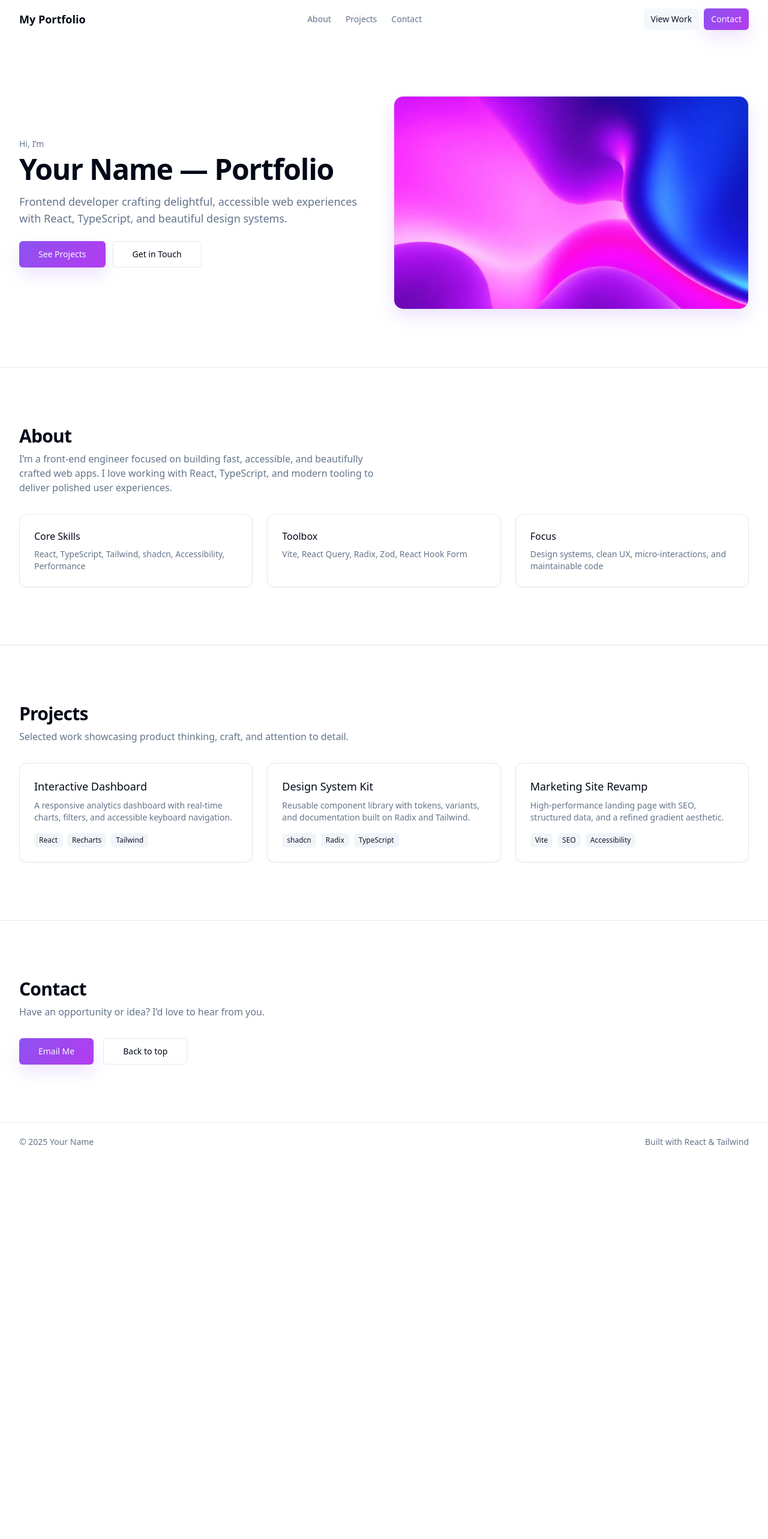
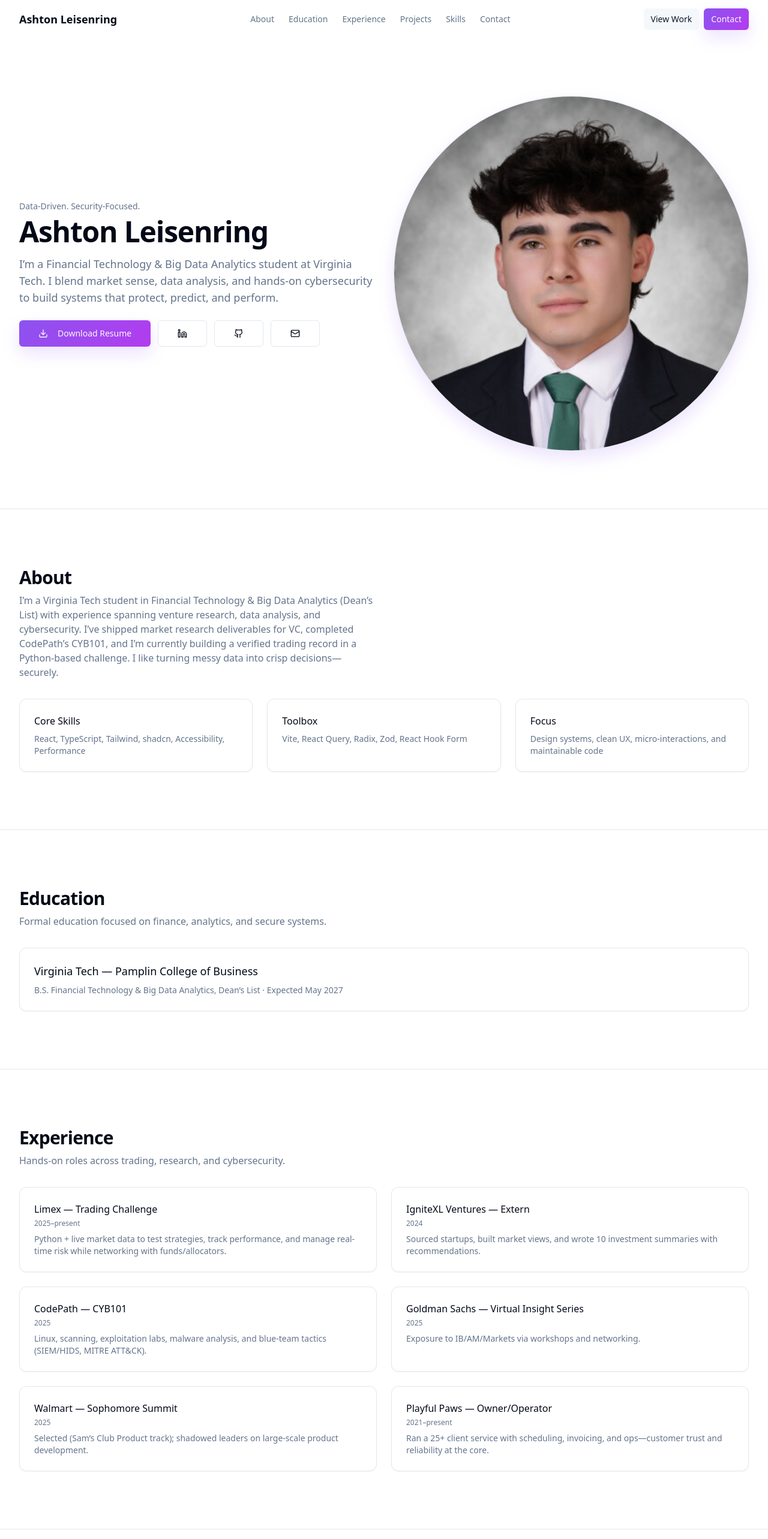
Before and after one commit to AshtonLeisenring/Portfolio, a React (Vite) app: page / in a window 1280 px wide. Shown: the top 2566 px of the page at 60% size. Before the commit the page ends 1936 px from the top, so only its background shows below. Built offline with nearby package versions, Linux system fonts and the light colour scheme.

Commit message:
Update portfolio with user content
Personalize the portfolio with the user's name, role, and project details. Include the user's headshot in the hero section and display their phone number publicly. Add links to GitHub repositories for each project and a URL for the user's resume.

```diff
--- a/src/components/sections/About.tsx
+++ b/src/components/sections/About.tsx
@@ -5,7 +5,7 @@ const About = () => {
         <header className="mb-8">
           <h2 className="text-3xl font-semibold tracking-tight">About</h2>
           <p className="mt-2 text-muted-foreground max-w-prose">
-            I’m a front-end engineer focused on building fast, accessible, and beautifully crafted web apps. I love working with React, TypeScript, and modern tooling to deliver polished user experiences.
+            I’m a Virginia Tech student in Financial Technology & Big Data Analytics (Dean’s List) with experience spanning venture research, data analysis, and cybersecurity. I’ve shipped market research deliverables for VC, completed CodePath’s CYB101, and I’m currently building a verified trading record in a Python-based challenge. I like turning messy data into crisp decisions—securely.
           </p>
         </header>
         <div className="grid gap-6 md:grid-cols-3">
--- a/src/components/sections/Contact.tsx
+++ b/src/components/sections/Contact.tsx
@@ -1,7 +1,7 @@
 import { Button } from "@/components/ui/button";
 
 const Contact = () => {
-  const email = "you@example.com";
+  const email = "ashton.leisenring@outlook.com";
   return (
     <section id="contact" className="border-t">
       <div className="container mx-auto py-16 md:py-24">
@@ -11,13 +11,19 @@ const Contact = () => {
             Have an opportunity or idea? I’d love to hear from you.
           </p>
         </header>
+        <div className="flex flex-col gap-4">
           <div className="flex flex-wrap items-center gap-4">
             <Button asChild variant="hero" size="lg">
               <a href={`mailto:${email}`} aria-label="Send email">Email Me</a>
             </Button>
             <Button asChild variant="outline" size="lg">
-            <a href="#home">Back to top</a>
+              <a href="https://www.linkedin.com/in/ashtonleisenring" target="_blank" rel="noopener">LinkedIn</a>
             </Button>
+            <Button asChild variant="outline" size="lg">
+              <a href="tel:+18143238370" aria-label="Call Ashton">Call</a>
+            </Button>
+          </div>
+          <p className="text-sm text-muted-foreground">Phone: (814)-323-8370 · Location: Aldie, VA</p>
         </div>
       </div>
     </section>
--- /dev/null
+++ b/src/components/sections/Education.tsx
@@ -0,0 +1,18 @@
+const Education = () => {
+  return (
+    <section id="education" className="border-t">
+      <div className="container mx-auto py-16 md:py-24">
+        <header className="mb-8">
+          <h2 className="text-3xl font-semibold tracking-tight">Education</h2>
+          <p className="mt-2 text-muted-foreground max-w-prose">Formal education focused on finance, analytics, and secure systems.</p>
+        </header>
+        <article className="rounded-xl border bg-card p-6 text-card-foreground shadow-sm">
+          <h3 className="text-lg font-medium">Virginia Tech — Pamplin College of Business</h3>
+          <p className="mt-2 text-sm text-muted-foreground">B.S. Financial Technology & Big Data Analytics, Dean’s List · Expected May 2027</p>
+        </article>
+      </div>
+    </section>
+  );
+};
+
+export default Education;
--- /dev/null
+++ b/src/components/sections/Experience.tsx
@@ -0,0 +1,61 @@
+const Experience = () => {
+  const roles = [
+    {
+      company: "Limex — Trading Challenge",
+      time: "2025–present",
+      desc:
+        "Python + live market data to test strategies, track performance, and manage real-time risk while networking with funds/allocators.",
+    },
+    {
+      company: "IgniteXL Ventures — Extern",
+      time: "2024",
+      desc:
+        "Sourced startups, built market views, and wrote 10 investment summaries with recommendations.",
+    },
+    {
+      company: "CodePath — CYB101",
+      time: "2025",
+      desc:
+        "Linux, scanning, exploitation labs, malware analysis, and blue-team tactics (SIEM/HIDS, MITRE ATT&CK).",
+    },
+    {
+      company: "Goldman Sachs — Virtual Insight Series",
+      time: "2025",
+      desc: "Exposure to IB/AM/Markets via workshops and networking.",
+    },
+    {
+      company: "Walmart — Sophomore Summit",
+      time: "2025",
+      desc:
+        "Selected (Sam’s Club Product track); shadowed leaders on large-scale product development.",
+    },
+    {
+      company: "Playful Paws — Owner/Operator",
+      time: "2021–present",
+      desc:
+        "Ran a 25+ client service with scheduling, invoicing, and ops—customer trust and reliability at the core.",
+    },
+  ];
+
+  return (
+    <section id="experience" className="border-t">
+      <div className="container mx-auto py-16 md:py-24">
+        <header className="mb-8">
+          <h2 className="text-3xl font-semibold tracking-tight">Experience</h2>
+          <p className="mt-2 text-muted-foreground max-w-prose">Hands-on roles across trading, research, and cybersecurity.</p>
+        </header>
+        <div className="grid gap-6 md:grid-cols-2">
+          {roles.map((r) => (
+            <article key={r.company} className="rounded-xl border bg-card p-6 text-card-foreground shadow-sm">
+              <h3 className="font-medium">{r.company}</h3>
+              <p className="text-xs text-muted-foreground mt-1">{r.time}</p>
+              <p className="mt-2 text-sm text-muted-foreground">{r.desc}</p>
+            </article>
+          ))}
+        </div>
+      </div>
+    </section>
+  );
+};
+
+export default Experience;
--- a/src/components/sections/Hero.tsx
+++ b/src/components/sections/Hero.tsx
@@ -1,34 +1,47 @@
-import hero from "@/assets/hero-portfolio.jpg";
 import { Button } from "@/components/ui/button";
+import { Github, Linkedin, Mail, Download } from "lucide-react";
 
 const Hero = () => {
   return (
     <section id="home" className="relative overflow-hidden">
       <div className="container mx-auto grid gap-10 py-16 md:grid-cols-2 md:gap-8 md:py-24">
         <div className="flex flex-col justify-center text-left">
-          <p className="text-sm font-medium text-muted-foreground">Hi, I’m</p>
+          <p className="text-sm font-medium text-muted-foreground">Data-Driven. Security-Focused.</p>
           <h1 className="mt-2 text-4xl font-bold tracking-tight sm:text-5xl">
-            Your Name — Portfolio
+            Ashton Leisenring
           </h1>
           <p className="mt-4 text-lg text-muted-foreground max-w-prose">
-            Frontend developer crafting delightful, accessible web experiences
-            with React, TypeScript, and beautiful design systems.
+            I’m a Financial Technology & Big Data Analytics student at Virginia Tech. I blend market sense, data analysis, and hands-on cybersecurity to build systems that protect, predict, and perform.
           </p>
           <div className="mt-6 flex flex-wrap gap-3">
             <Button asChild variant="hero" size="lg">
-              <a href="#projects">See Projects</a>
+              <a href="/resume.pdf" target="_blank" rel="noopener" aria-label="Download resume">
+                <Download className="mr-2" /> Download Resume
+              </a>
             </Button>
             <Button asChild variant="outline" size="lg">
-              <a href="#contact">Get in Touch</a>
+              <a href="https://www.linkedin.com/in/ashtonleisenring" target="_blank" rel="noopener" aria-label="LinkedIn">
+                <Linkedin />
+              </a>
+            </Button>
+            <Button asChild variant="outline" size="lg">
+              <a href="https://github.com/AshtonLeisenring" target="_blank" rel="noopener" aria-label="GitHub">
+                <Github />
+              </a>
+            </Button>
+            <Button asChild variant="outline" size="lg">
+              <a href="mailto:ashton.leisenring@outlook.com" aria-label="Email">
+                <Mail />
+              </a>
             </Button>
           </div>
         </div>
         <div className="group relative">
           <div className="absolute -inset-10 -z-10 rounded-[2rem] opacity-60 blur-3xl [background:var(--gradient-hero)]" aria-hidden />
           <img
-            src={hero}
-            alt="Abstract hero illustration for portfolio in purple and indigo gradients"
-            className="w-full rounded-2xl border shadow-elegant transition-transform duration-500 ease-out group-hover:scale-[1.02]"
+            src="/lovable-uploads/6ed3f7b6-da22-4682-a59d-8cce46080148.png"
+            alt="Professional headshot portrait"
+            className="w-full rounded-full border shadow-elegant transition-transform duration-500 ease-out group-hover:scale-[1.02]"
             loading="lazy"
             decoding="async"
           />
--- a/src/components/sections/Projects.tsx
+++ b/src/components/sections/Projects.tsx
@@ -7,22 +7,46 @@ type Project = {
 
 const projects: Project[] = [
   {
-    title: "Interactive Dashboard",
+    title: "SSH Keys & Git Signing (CYB101)",
     description:
-      "A responsive analytics dashboard with real-time charts, filters, and accessible keyboard navigation.",
-    tags: ["React", "Recharts", "Tailwind"],
+      "Public/private keys for auth; OpenSSL file encryption/decryption; Git commit signing verification.",
+    tags: ["Linux", "SSH", "OpenSSL", "Git"],
+    link: "https://github.com/AshtonLeisenring/week2-ssh-keys",
   },
   {
-    title: "Design System Kit",
+    title: "Password Crack-a-thon",
     description:
-      "Reusable component library with tokens, variants, and documentation built on Radix and Tailwind.",
-    tags: ["shadcn", "Radix", "TypeScript"],
+      "Used John the Ripper with custom wordlists/rules/masks. Documented ethics + defense takeaways.",
+    tags: ["JtR", "Bash", "Regex"],
+    link: "https://github.com/AshtonLeisenring/week3-password-cracking",
   },
   {
-    title: "Marketing Site Revamp",
+    title: "Metasploitable vsftpd Backdoor",
     description:
-      "High-performance landing page with SEO, structured data, and a refined gradient aesthetic.",
-    tags: ["Vite", "SEO", "Accessibility"],
+      "Nmap recon → msfconsole exploit → shell access; wrote mitigations (patching, service hardening).",
+    tags: ["Nmap", "Metasploit"],
+    link: "https://github.com/AshtonLeisenring/week5-penetration-testing",
+  },
+  {
+    title: "DIY Malware (msfvenom)",
+    description:
+      "Generated harmless demo payloads, tried encoders, scanned with VirusTotal; emphasized safe lab only.",
+    tags: ["msfvenom", "Python", "VirusTotal"],
+    link: "https://github.com/AshtonLeisenring/week6-diy-malware",
+  },
+  {
+    title: "Threat Analysis with Shodan",
+    description:
+      "Pulled InternetDB JSON for 5 IPs, identified CVEs, validated via NVD, and prioritized risk.",
+    tags: ["curl/JQ", "Python", "NVD"],
+    link: "https://github.com/AshtonLeisenring/week8-threat-analysis",
+  },
+  {
+    title: "Python Trading Strategy — Limex Challenge",
+    description:
+      "SMA + RSI crossover with backtesting, fee modeling, risk management; outputs equity curves and performance stats.",
+    tags: ["Python", "pandas", "NumPy", "Matplotlib"],
+    link: "https://github.com/AshtonLeisenring/limex-trading-strategy",
   },
 ];
 
@@ -48,6 +72,11 @@ const Projects = () => {
                   </li>
                 ))}
               </ul>
+              {p.link && (
+                <a href={p.link} target="_blank" rel="noopener" className="mt-4 inline-flex text-sm text-primary hover:underline">
+                  View repository →
+                </a>
+              )}
             </article>
           ))}
         </div>
--- /dev/null
+++ b/src/components/sections/Skills.tsx
@@ -0,0 +1,54 @@
+const Skills = () => {
+  const groups = [
+    {
+      title: "Programming & Data",
+      items: ["Python", "SQL", "Linux CLI"],
+    },
+    {
+      title: "Cybersecurity",
+      items: [
+        "Recon & scanning",
+        "basic exploitation labs",
+        "SIEM/HIDS concepts",
+        "MITRE ATT&CK",
+      ],
+    },
+    {
+      title: "Analytics/Quant",
+      items: ["Data mining", "statistics", "financial analysis"],
+    },
+    {
+      title: "Tools",
+      items: ["Git", "OpenSSL", "John the Ripper", "Metasploit", "VirusTotal"],
+    },
+    {
+      title: "Soft skills",
+      items: ["Client management", "research synthesis", "communication"],
+    },
+  ];
+
+  return (
+    <section id="skills" className="border-t">
+      <div className="container mx-auto py-16 md:py-24">
+        <header className="mb-8">
+          <h2 className="text-3xl font-semibold tracking-tight">Skills</h2>
+          <p className="mt-2 text-muted-foreground max-w-prose">Core competencies used across projects and experience.</p>
+        </header>
+        <div className="grid gap-6 md:grid-cols-2 lg:grid-cols-3">
+          {groups.map((g) => (
+            <article key={g.title} className="rounded-xl border bg-card p-6 text-card-foreground shadow-sm">
+              <h3 className="font-medium">{g.title}</h3>
+              <ul className="mt-3 list-disc pl-5 text-sm text-muted-foreground">
+                {g.items.map((i) => (
+                  <li key={i}>{i}</li>
+                ))}
+              </ul>
+            </article>
+          ))}
+        </div>
+      </div>
+    </section>
+  );
+};
+
+export default Skills;
--- a/src/components/site/Navbar.tsx
+++ b/src/components/site/Navbar.tsx
@@ -4,10 +4,13 @@ const Navbar = () => {
   return (
     <header className="sticky top-0 z-30 w-full backdrop-blur supports-[backdrop-filter]:bg-background/70">
       <nav className="container mx-auto flex h-16 items-center justify-between">
-        <a href="#home" className="font-semibold text-lg">My Portfolio</a>
+        <a href="#home" className="font-semibold text-lg">Ashton Leisenring</a>
         <div className="hidden gap-6 md:flex">
           <a href="#about" className="text-sm text-muted-foreground hover:text-foreground transition-colors">About</a>
+          <a href="#education" className="text-sm text-muted-foreground hover:text-foreground transition-colors">Education</a>
+          <a href="#experience" className="text-sm text-muted-foreground hover:text-foreground transition-colors">Experience</a>
           <a href="#projects" className="text-sm text-muted-foreground hover:text-foreground transition-colors">Projects</a>
+          <a href="#skills" className="text-sm text-muted-foreground hover:text-foreground transition-colors">Skills</a>
           <a href="#contact" className="text-sm text-muted-foreground hover:text-foreground transition-colors">Contact</a>
         </div>
         <div className="flex items-center gap-2">
--- a/src/pages/Index.tsx
+++ b/src/pages/Index.tsx
@@ -2,20 +2,27 @@ import Navbar from "@/components/site/Navbar";
 import Footer from "@/components/site/Footer";
 import Hero from "@/components/sections/Hero";
 import About from "@/components/sections/About";
+import Education from "@/components/sections/Education";
+import Experience from "@/components/sections/Experience";
+import Skills from "@/components/sections/Skills";
 import Projects from "@/components/sections/Projects";
 import Contact from "@/components/sections/Contact";
 import { Helmet } from "react-helmet-async";
 
 const Index = () => {
-  const siteName = "Your Name — Portfolio";
-  const description = "Portfolio showcasing React, TypeScript, and design system work.";
+  const siteName = "Ashton Leisenring — Portfolio";
+  const description = "Financial Technology & Big Data Analytics student — cybersecurity and data-driven problem solver.";
   const canonical = "/";
   const jsonLd = {
     "@context": "https://schema.org",
     "@type": "Person",
-    name: "Your Name",
+    name: "Ashton Leisenring",
     url: typeof window !== "undefined" ? window.location.origin : "",
-    jobTitle: "Frontend Developer",
+    jobTitle: "Financial Technology & Big Data Analytics student",
+    sameAs: [
+      "https://www.linkedin.com/in/ashtonleisenring",
+      "https://github.com/AshtonLeisenring"
+    ],
   };
 
   return (
@@ -32,7 +39,10 @@ const Index = () => {
       <main>
         <Hero />
         <About />
+        <Education />
+        <Experience />
         <Projects />
+        <Skills />
         <Contact />
       </main>
       <Footer />
```
Also changed, not shown: public/lovable-uploads/6ed3f7b6-da22-4682-a59d-8cce46080148.png (added). Lines whose indentation alone changed are shown as unchanged.
